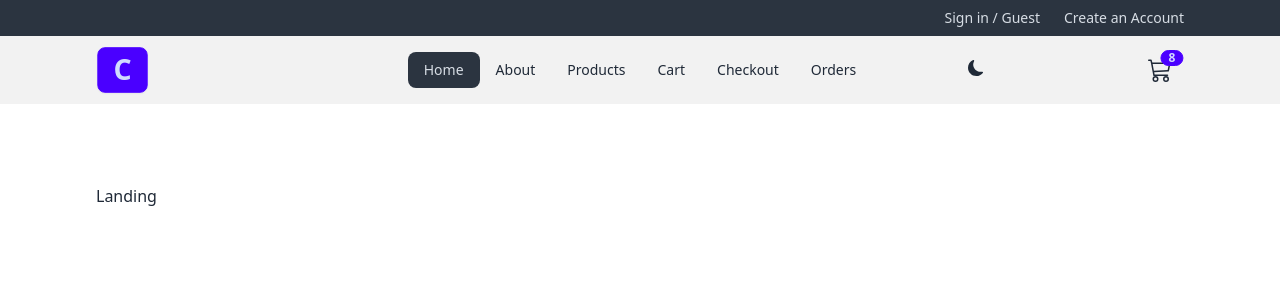
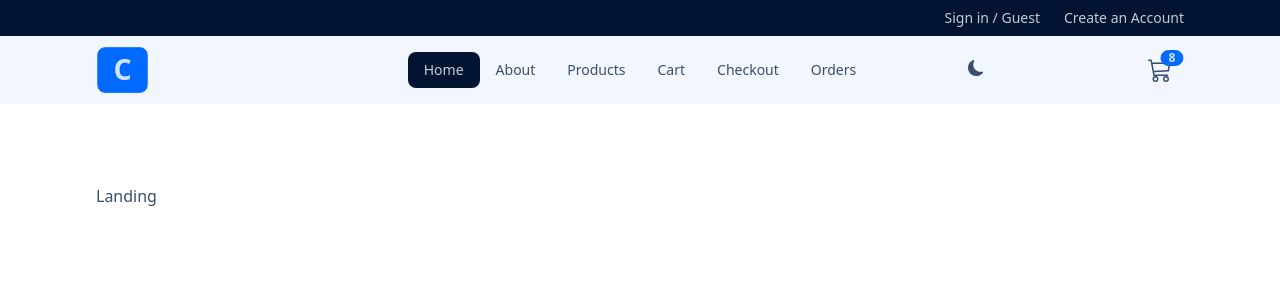
Before and after one commit to shaynemeyer/react-projects, a React (Vite) app in the folder comfy-store/: page / in a window 1280 px wide. Shown: the top 300 px of the page. Built offline with nearby package versions, Linux system fonts and the light colour scheme.

Commit message:
added toggle themes

```diff
--- a/comfy-store/src/components/ToggleTheme.jsx
+++ b/comfy-store/src/components/ToggleTheme.jsx
@@ -1,12 +1,28 @@
-import { useState } from 'react';
+import { useState, useEffect } from 'react';
 import { BsMoonFill, BsSunFill } from 'react-icons/bs';
 
+const themes = {
+  winter: 'winter',
+  dracula: 'dracula',
+};
+
+const getThemeFromLocalStorage = () => {
+  return localStorage.getItem('theme') || themes.winter;
+};
+
 function ToggleTheme() {
-  const [theme, setTheme] = useState(false);
+  const [theme, setTheme] = useState(getThemeFromLocalStorage());
 
   const handleTheme = () => {
-    setTheme(!theme);
+    const { winter, dracula } = themes;
+    const newTheme = theme === winter ? dracula : winter;
+    setTheme(newTheme);
   };
+
+  useEffect(() => {
+    document.documentElement.setAttribute('data-theme', theme);
+    localStorage.setItem('theme', theme);
+  }, [theme]);
 
   return (
     <div className="navbar-end">
--- a/comfy-store/tailwind.config.cjs
+++ b/comfy-store/tailwind.config.cjs
@@ -5,4 +5,7 @@
     extend: {},
   },
   plugins: [require('@tailwindcss/typography'), require('daisyui')],
+  daisyui: {
+    themes: ['winter', 'dracula'],
+  },
 };
```
